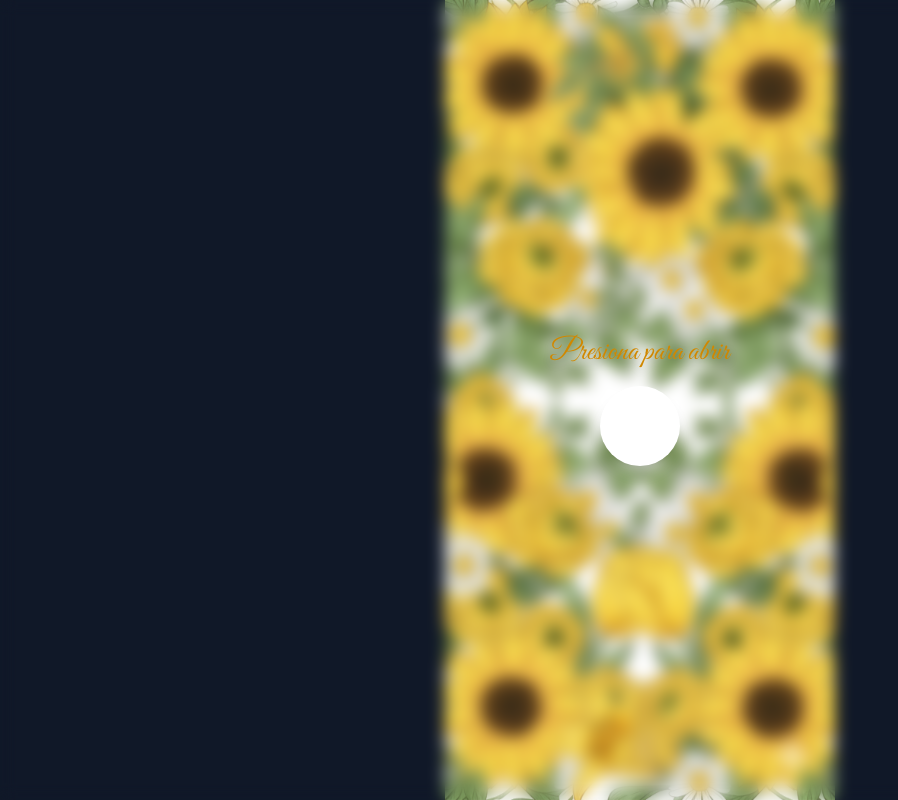
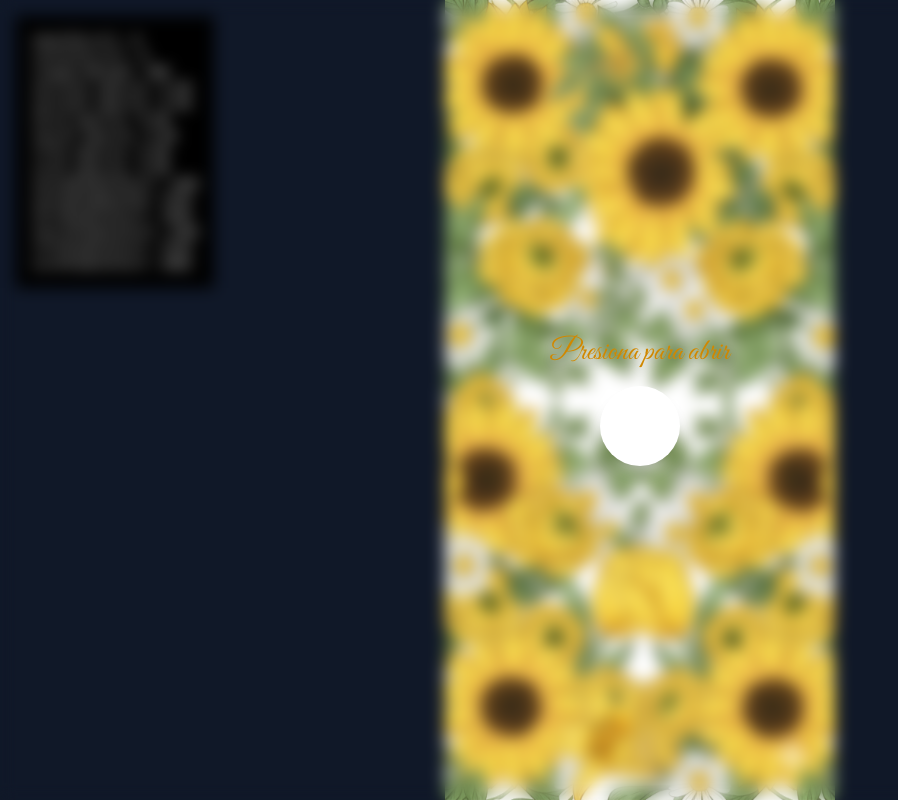
Before and after one commit to AlexRdzOrag/invitacionboda, a Next.js app: page /invitacionboda/ in a window 1280 px wide. Shown: the top 800 px of the page, without its empty margins (0-898 px from the left). Built offline with nearby package versions, Linux system fonts and the light colour scheme.

Commit message:
testing last screen

```diff
--- a/app/page.tsx
+++ b/app/page.tsx
@@ -275,7 +275,6 @@ export default function Home() {
         </div>
       )}
 
-      {/** Debug info temporarily disabled
       <div className="fixed top-4 left-4 bg-black bg-opacity-75 text-white p-4 text-xs z-50 font-mono">
         <p>smoothScroll: {Math.round(smoothScroll)}</p>
         <p>contentScroll: {Math.round(contentScroll)}</p>
@@ -285,13 +284,14 @@ export default function Home() {
         <p>third opacity: {thirdOpacity.toFixed(2)}</p>
         <p>fourth opacity: {fourthOpacity.toFixed(2)}</p>
         <p>fifth opacity: {fifthOpacity.toFixed(2)}</p>
+        <p>sixth opacity: {sixthOpacity.toFixed(2)}</p>
         <p>secondFadeInStart: {secondFadeInStart}</p>
         <p>secondFadeOutEnd: {secondFadeOutEnd}</p>
         <p>thirdFadeInStart: {thirdFadeInStart}</p>
         <p>fourthFadeInStart: {fourthFadeInStart}</p>
         <p>fifthFadeInStart: {fifthFadeInStart}</p>
+        <p>sixthFadeInStart: {sixthFadeInStart}</p>
       </div>
-      */}
 
   {/* Scroll height control - increased to allow full fade + fifth section */}
   <div className="min-h-[800vh] bg-black"></div>
```
